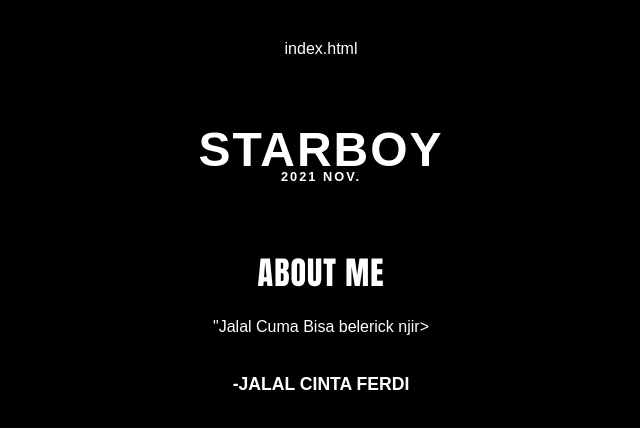
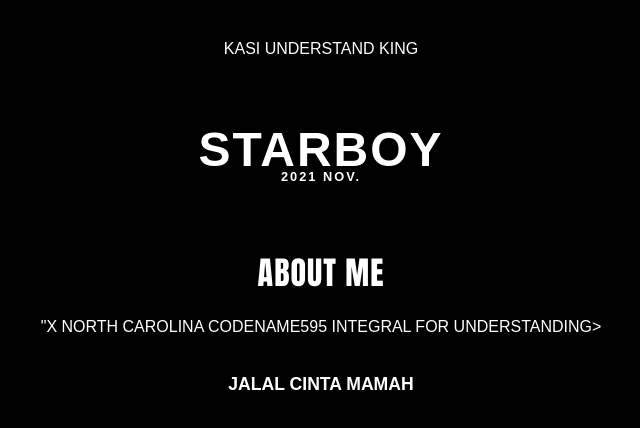
Before and after one commit to MattZyu/T3s.pler, a plain HTML site: page nano index.html in a window 1280 px wide. Shown: the whole page, without its empty margins (319-959 px from the left). Drawn offline with Linux system fonts and the light colour scheme.

Commit message:
Update nano index.html

```diff
--- a/nano index.html
+++ b/nano index.html
@@ -1,4 +1,4 @@
-index.html                                                                <!DOCTYPE html>
+KASI UNDERSTAND KING                                                               <!DOCTYPE html>
 <html lang="id">
 <head>
   <meta charset="UTF-8">
@@ -56,10 +56,10 @@ index.html                                                                <!DOCT
   <div class="about-title">ABOUT ME</div>
 
   <div class="about-text">
-    "Jalal Cuma Bisa belerick njir>
+    "X NORTH CAROLINA CODENAME595 INTEGRAL FOR UNDERSTANDING>
   </div>
 
-  <div class="signature">-JALAL CINTA FERDI</div>
+  <div class="signature">JALAL CINTA MAMAH</div>
 
 </body>
   </html>
```
